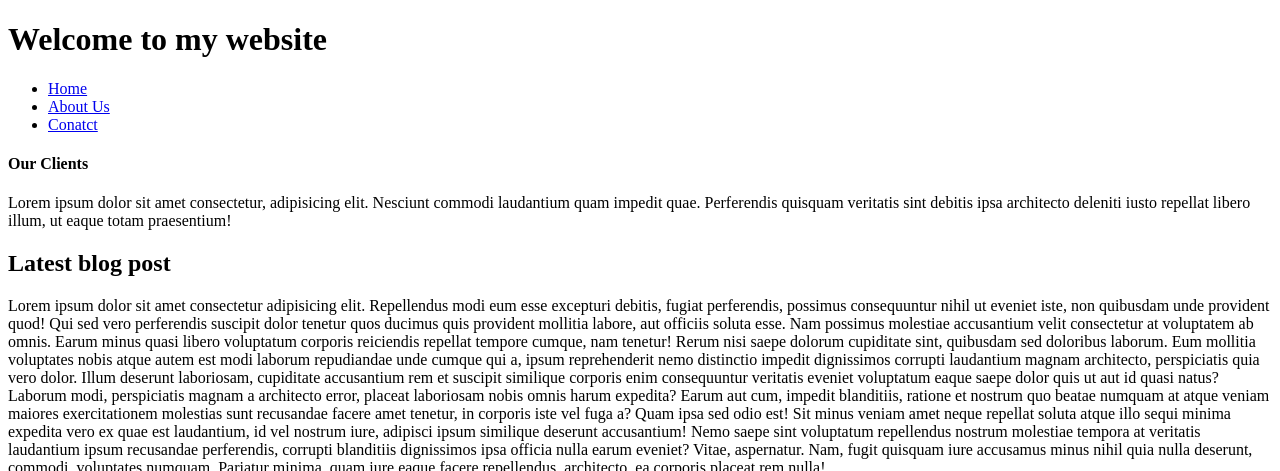
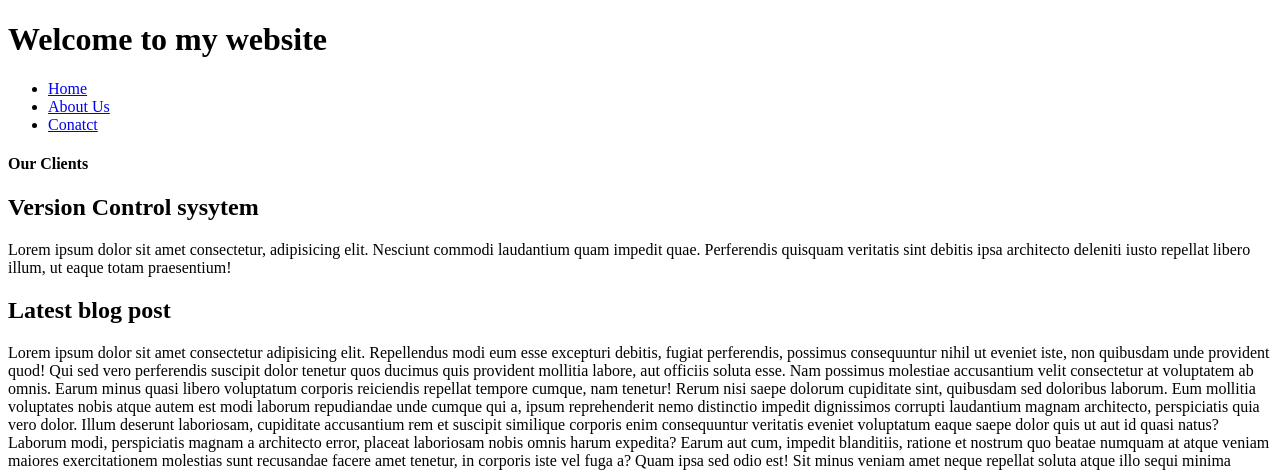
Before and after one commit to salman-inspera/git-demo, a plain HTML site: page index.html in a window 1280 px wide. Shown: the top 471 px of the page. Drawn offline with Linux system fonts and the light colour scheme.

Commit message:
second commit

```diff
--- a/index.html
+++ b/index.html
@@ -21,6 +21,7 @@
     <main>
         <section>
             <h4>Our Clients</h4>
+            <h2>Version Control sysytem</h2>
             <p>Lorem ipsum dolor sit amet consectetur, adipisicing elit. Nesciunt commodi laudantium quam impedit quae. Perferendis quisquam veritatis sint debitis ipsa architecto deleniti iusto repellat libero illum, ut eaque totam praesentium!</p>
         </section>
         <article>
```
